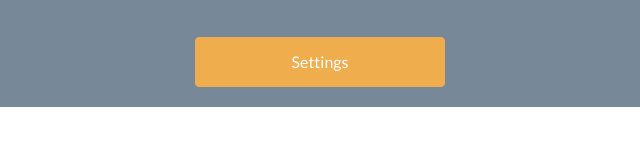
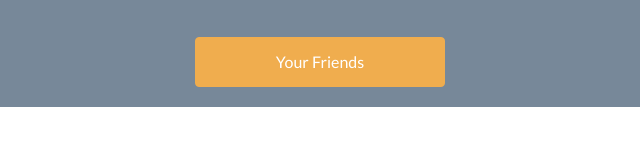
Before and after one commit to deco3500/DJMZ, a plain HTML site: page profile.html in a window 1280 px wide. Shown: the part 909-1054 px from the top of the page, 320-960 px from the left. Drawn offline with Linux system fonts and the light colour scheme; some packages are replaced by stand-ins of ours.

Commit message:
changed profile button settings to 'your friends'

```diff
--- a/profile.html
+++ b/profile.html
@@ -70,7 +70,7 @@
       <div class="profile-other-pages">
         <a href="places.html"><button class="btn btn-primary">Your Places</button></a>
         <a href="event.html"><button class="btn btn-danger">Your Events</button></a>
-        <a href="settings.html"><button class="btn btn-warning">Settings</button></a>
+        <a href="friends.html"><button class="btn btn-warning">Your Friends</button></a>
       </div>
     </div>
 
```
